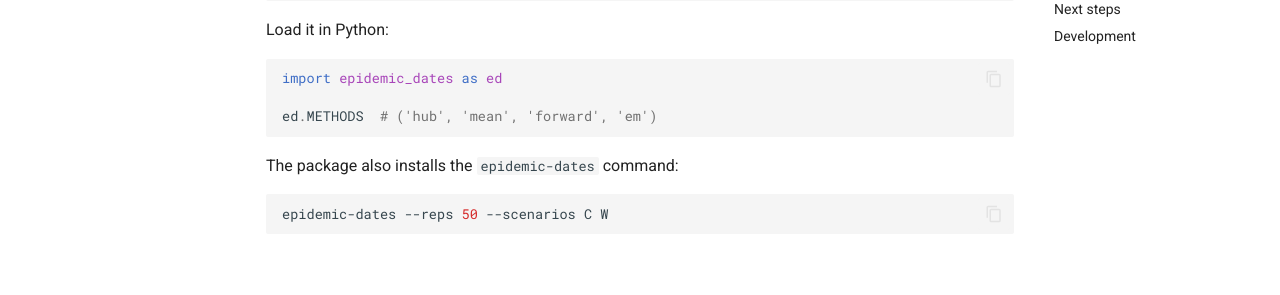
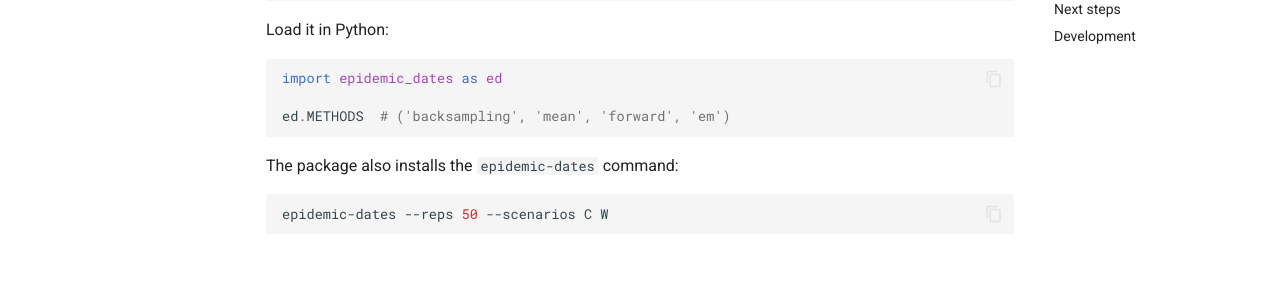
Before and after one commit to seabbs/EpidemicDates, an MkDocs documentation site: the page built from docs/getting-started.md, in a window 1280 px wide and 900 px high, scrolled down 609 px. Shown: the part 153-448 px from the top of the window. Built offline with MkDocs 1.6.1 and Material for MkDocs 9.7.7, drawn with Linux system fonts in a browser that asks for light colours; comment, search, counter and statistics services are not loaded.

Commit message:
docs: method keys in getting started use backsampling
Co-authored-by: Sam Abbott <contact@samabbott.co.uk>

````diff
--- a/docs/getting-started.md
+++ b/docs/getting-started.md
@@ -34,7 +34,7 @@
     ```python
     import epidemic_dates as ed
 
-    ed.METHODS  # ('hub', 'mean', 'forward', 'em')
+    ed.METHODS  # ('backsampling', 'mean', 'forward', 'em')
     ```
 
     The package also installs the `epidemic-dates` command:
@@ -59,7 +59,7 @@
     ```js
     const EpidemicDates = require("./epidemic-dates.js");
 
-    EpidemicDates.METHODS.map((m) => m.key); // ['hub', 'mean', 'fwd', 'gen']
+    EpidemicDates.METHODS.map((m) => m.key); // ['backsampling', 'mean', 'fwd', 'gen']
     ```
 
     In a browser, the script defines the global `EpidemicDates`:
````
